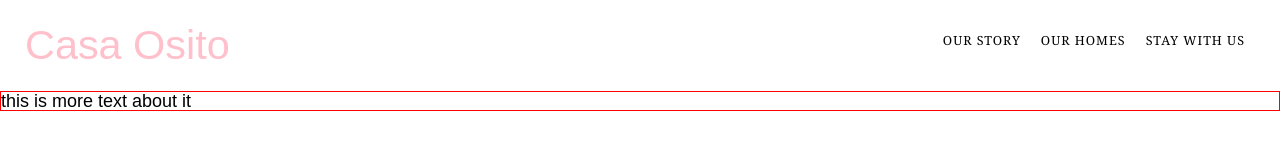
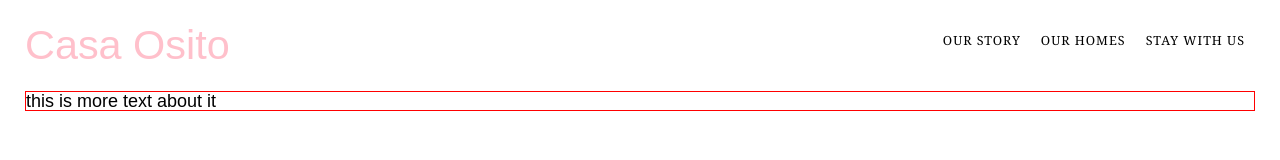
Before and after one commit to caseynewman/tropical-rentals, a plain HTML site: page index.html in a window 1280 px wide. Drawn offline with Linux system fonts and the light colour scheme.

Commit message:
added margins to body

```diff
--- a/css/style.css
+++ b/css/style.css
@@ -5,6 +5,7 @@
 
 body {
     font-size: 18px;
+    margin: 25px 25px 0px 25px;
 }
 
 p {
@@ -14,7 +15,6 @@ p {
 
 header nav ul {
     display: flex;
-    margin: 25px 25px 0px 0px;
 }
 
 header nav ul li {
@@ -29,7 +29,6 @@ h1 {
     font-family: Arial, Helvetica, sans-serif;
     font-size: 2.3em;
     color: pink;
-    margin: 25px 0px 0px 25px;
 }
 
 header {
```
